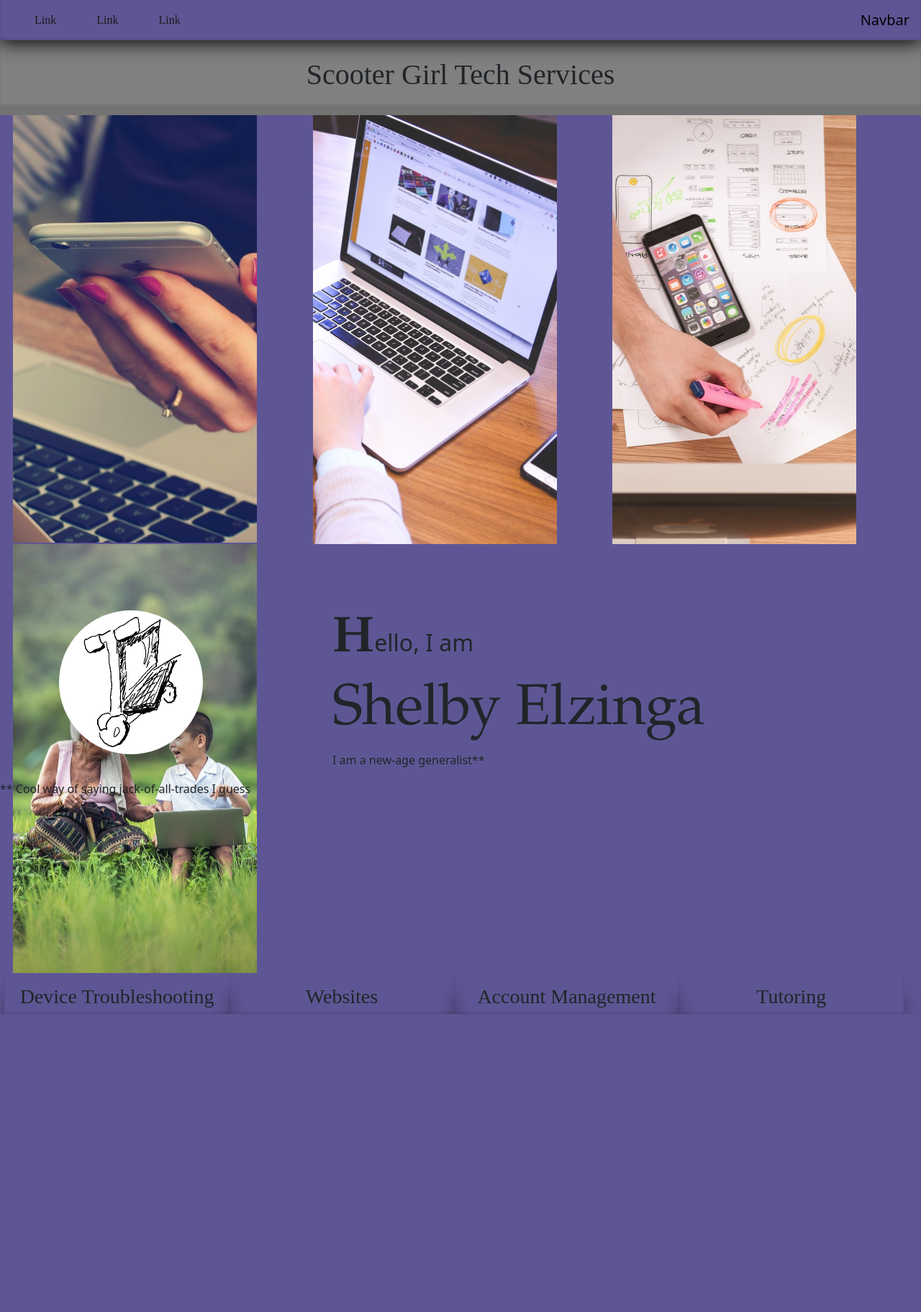
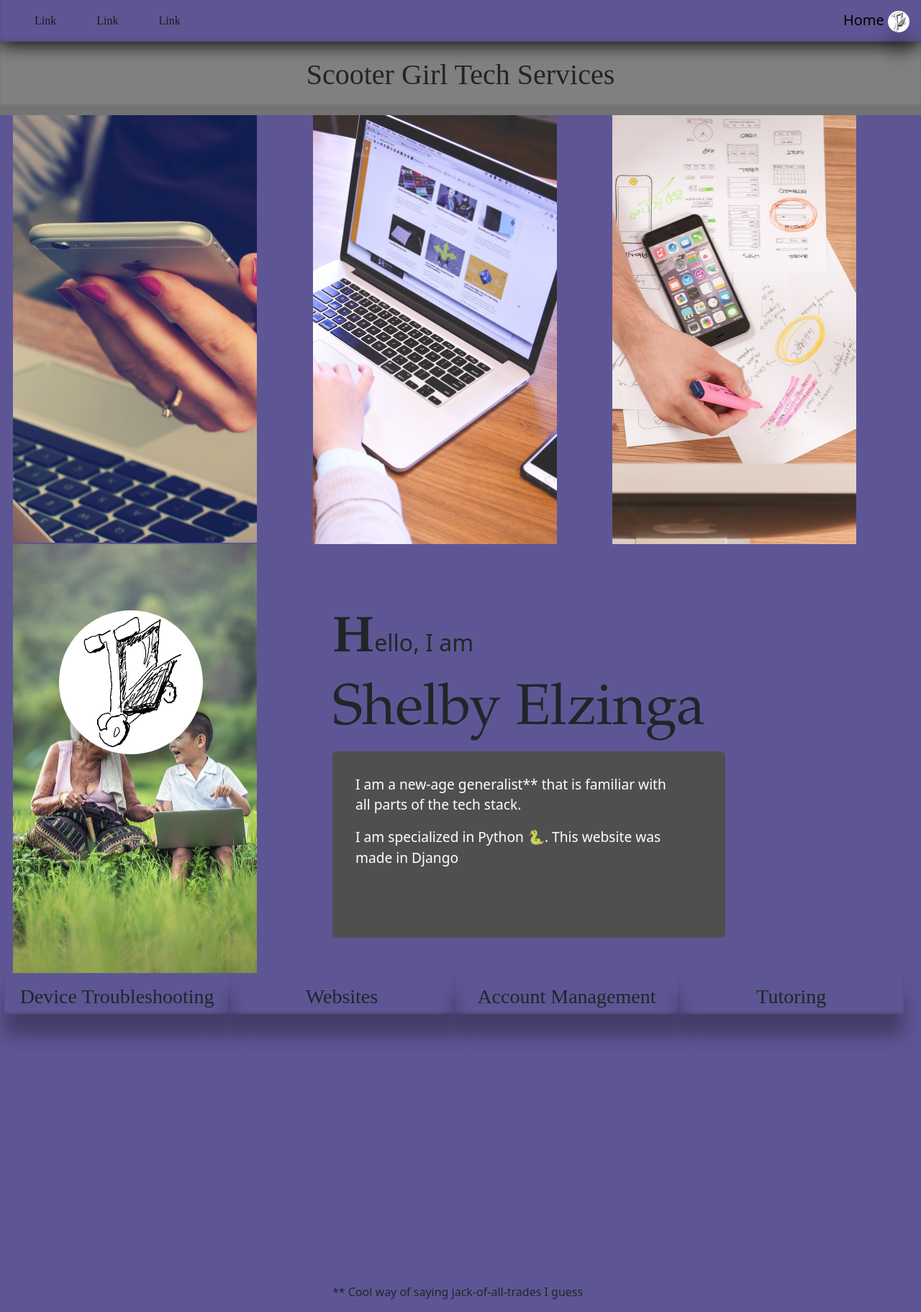
Before and after one commit to snelzing/ScooterGirlsSite, a Django app: page / in a window 1280 px wide. Shown: the whole page at 72% size. Before the commit the page ends 1409 px from the top, so only its background shows below. Run offline with Django 4.2, Linux system fonts and the light colour scheme; some libraries are stand-ins or nearby versions.

Commit message:
added scooter favicon :)

```diff
--- a/static/styles.css
+++ b/static/styles.css
@@ -81,3 +81,17 @@ to {
     font-size: 5rem;
     font-family: "Book Antiqua";
 }
+
+.intro-box {
+
+}
+
+.intro {
+    background-color: #4f4f4f;
+    padding-top: 2rem;
+    padding-right: 5rem;
+    padding-left: 2rem;
+    padding-bottom: 5rem;
+    font-size: larger;
+    color: white;
+}
--- a/templates/base.html
+++ b/templates/base.html
@@ -11,18 +11,14 @@
   <script src="https://cdn.jsdelivr.net/npm/jquery@3.6.0/dist/jquery.slim.min.js"></script>
   <script src="https://cdn.jsdelivr.net/npm/popper.js@1.16.1/dist/umd/popper.min.js"></script>
   <script src="https://cdn.jsdelivr.net/npm/bootstrap@4.6.1/dist/js/bootstrap.bundle.min.js"></script>
+  <link rel="icon" type="image/png" sizes="16x16" href="../static/img/scooterscootmf.png">
 
-  <style>
-  .fakeimg {
-    height: 200px;
-    background: #aaa;
-  }
-  </style>
+
 </head>
 <body>
 
 <nav class="navbar navbar-expand-sm fixed-top" style="flex-direction: row-reverse">
-  <a class="navbar-brand" href="#" style="flex-direction: row-reverse">Navbar</a>
+  <a class="navbar-brand" href="/" style="flex-direction: row-reverse">Home <img class="scooter rounded-circle" src="../static/img/2022-06-28_11h18_36.png" width="30" height="30"></a>
   <button class="navbar-toggler" type="button" data-toggle="collapse" data-target="#collapsibleNavbar">
     <span class="navbar-toggler-icon"></span>
   </button>
--- a/templates/home.html
+++ b/templates/home.html
@@ -18,7 +18,7 @@
                 <img src="../static/img/ux-gdf66dba3d_1920.jpg" alt="Girl in a jacket" width="339" height="596">
             </div>
             <div class="col">
-                <img src="../static/img/grandmother-ga44caa10b_1920.jpg" alt="Girl in a jacket" width="339"
+                <img src="../static/img/grandmother-ga44caa10b_1920.jpg" alt="" width="339"
                      height="596">
             </div>
         </div>
@@ -49,17 +49,22 @@
         <div class="col-sm-6">
             <h2 class="hello">Hello, I am</h2>
             <h1 class="my-name">Shelby Elzinga</h1>
-      <p>I am a new-age generalist**</p>
+
+            <div class="intro rounded">
+                <p>I am a new-age generalist** that is familiar with all parts
+                    of the tech stack.</p>
+
+                <p> I am specialized in Python &#x1F40D. This website was made in Django</p>
+            </div>
+
+            <p style="padding-top: 30rem">** Cool way of saying jack-of-all-trades I guess</p>
 
         </div>
     </div>
 </div>
 
 
-
 <div>
-
-    <p>** Cool way of saying jack-of-all-trades I guess</p>
 
 </div>
 {% endblock %}
```
Also changed, not shown: static/img/scooterscootmf.png (added). Lines whose indentation alone changed are shown as unchanged.
